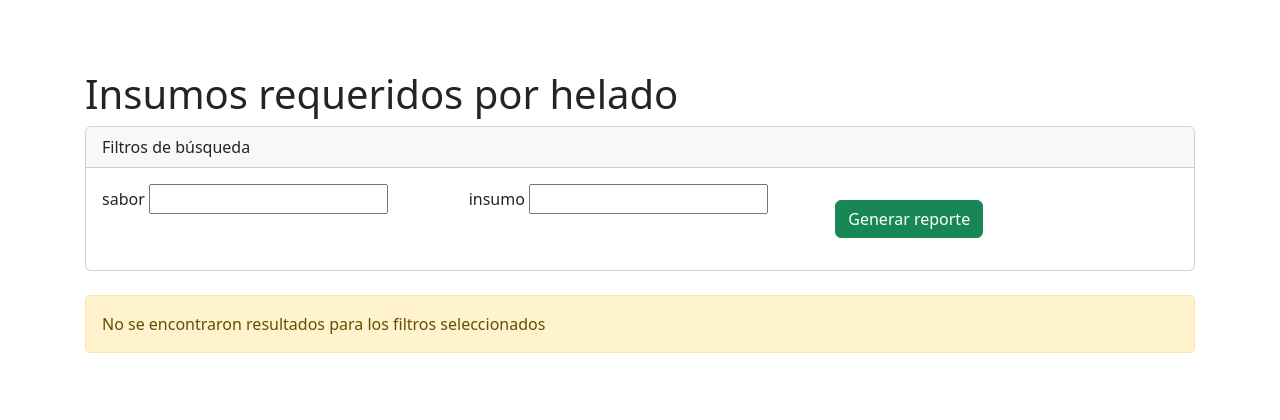
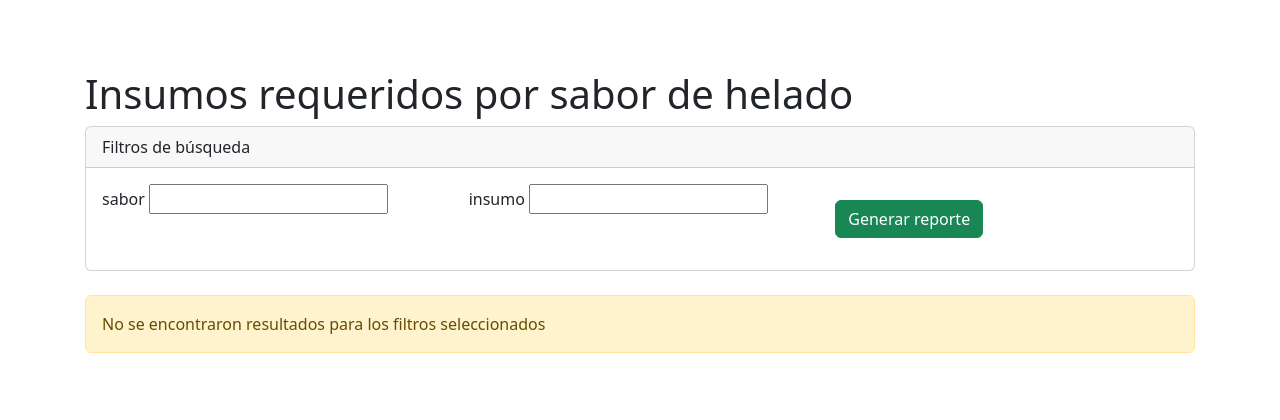
Before and after one commit to Julianisgaes/proyecto-test, a Yii app: template views/reportes/reporte3.php in a window 1280 px wide. Shown: the top 420 px of the page. Run offline with PHP 8.4 and a stand-in for Yii, Linux system fonts and the light colour scheme; the template is opened without the code that fills it, so the values that code supplies are empty; form fields are guessed from the names that the template uses; some libraries are stand-ins or nearby versions.

Commit message:
1.0 - the final

```diff
--- a/views/reportes/reporte3.php
+++ b/views/reportes/reporte3.php
@@ -4,7 +4,7 @@
 use yii\bootstrap5\Html;
 use yii\widgets\ActiveForm;
 
-$this->title = 'Insumos requeridos por helado';
+$this->title = 'Insumos requeridos por sabor de helado';
 $this->params['breadcrumbs'][] = ['label' => 'Reportes', 'url' => ['index']];
 $this->params['breadcrumbs'][] = $this->title;
 ?>
```
Also changed, not shown: 1 other file.
